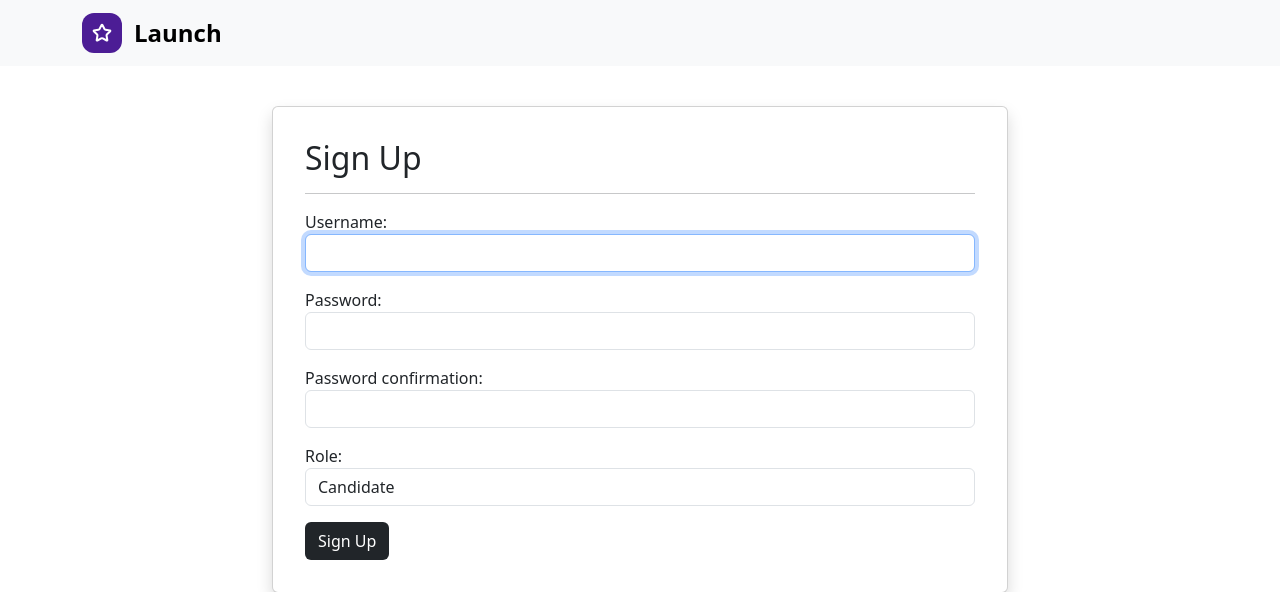
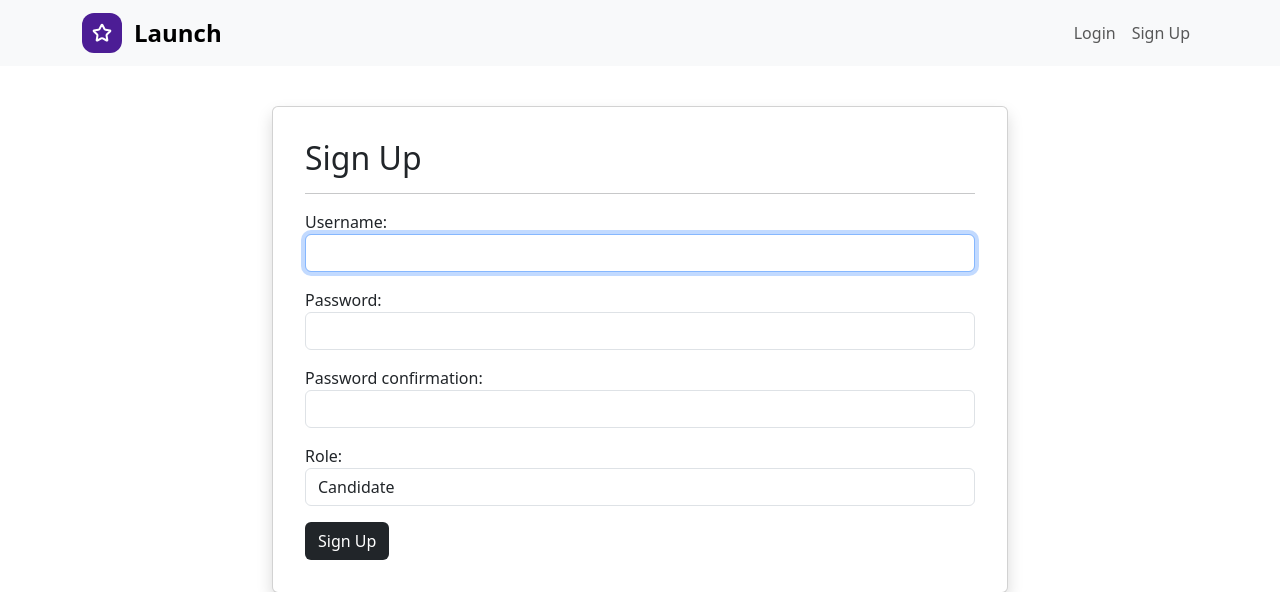
Before and after one commit to IshaMadanu/launch-cs2340-team3, a Django app: page /accounts/signup/ in a window 1280 px wide. Shown: the top 592 px of the page. Run offline with Django 5.2, Linux system fonts and the light colour scheme; some libraries are stand-ins or nearby versions.

Commit message:
nav bar fix

```diff
--- a/launch/templates/base.html
+++ b/launch/templates/base.html
@@ -46,6 +46,21 @@
               My Cart
             </a>
           {% endif %}
+          {% if user.is_authenticated %}
+            <a class="nav-link"
+              href="{% url 'accounts.logout' %}">
+              Logout ({{ user.username }})
+            </a>
+            {% else %}
+            <a class="nav-link"
+              href="{% url 'accounts.login' %}">
+              Login
+            </a>
+            <a class="nav-link"
+              href="{% url 'accounts.signup' %}">
+              Sign Up
+            </a>
+            {% endif %}
         </div>
       </div>
     </nav>
```
